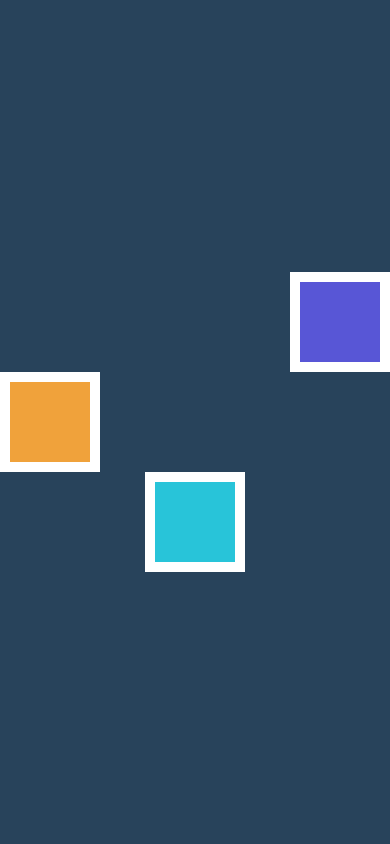
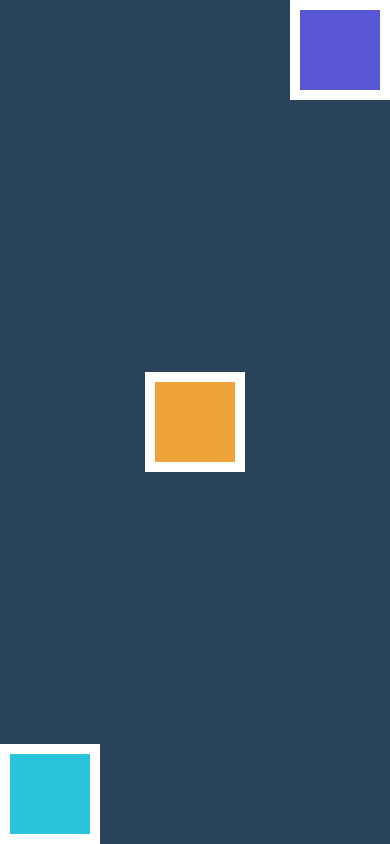
Before and after one commit to javiergranados/counter-app, a React Native app: screen / in a window 390 px wide. Built offline with nearby package versions, Linux system fonts and the light colour scheme.

Commit message:
Resolve task 04

```diff
--- a/App.tsx
+++ b/App.tsx
@@ -5,7 +5,7 @@ import { SafeAreaView } from 'react-native';
 // import DimensionsScreen from './src/screens/DimensionsScreen';
 // import PositionsScreen from './src/screens/PositionsScreen';
 // import FlexScreen from './src/screens/FlexScreen';
-import TaskScreen from './src/screens/TaskScreens/03';
+import TaskScreen from './src/screens/TaskScreens/04';
 
 const App = () => {
   // return <CounterScreen />;
--- a/src/screens/TaskScreens/04.tsx
+++ b/src/screens/TaskScreens/04.tsx
@@ -15,6 +15,8 @@ const styles = StyleSheet.create({
   container: {
     flex: 1,
     backgroundColor: '#28435b',
+    alignItems: 'center',
+    justifyContent: 'center',
   },
   boxPurple: {
     width: 100,
@@ -22,6 +24,9 @@ const styles = StyleSheet.create({
     borderWidth: 10,
     borderColor: 'white',
     backgroundColor: '#5856d6',
+    position: 'absolute',
+    top: 0,
+    right: 0,
   },
   boxOrange: {
     width: 100,
@@ -36,6 +41,9 @@ const styles = StyleSheet.create({
     borderWidth: 10,
     borderColor: 'white',
     backgroundColor: '#28c4d9',
+    position: 'absolute',
+    bottom: 0,
+    left: 0,
   },
 });
 
```
